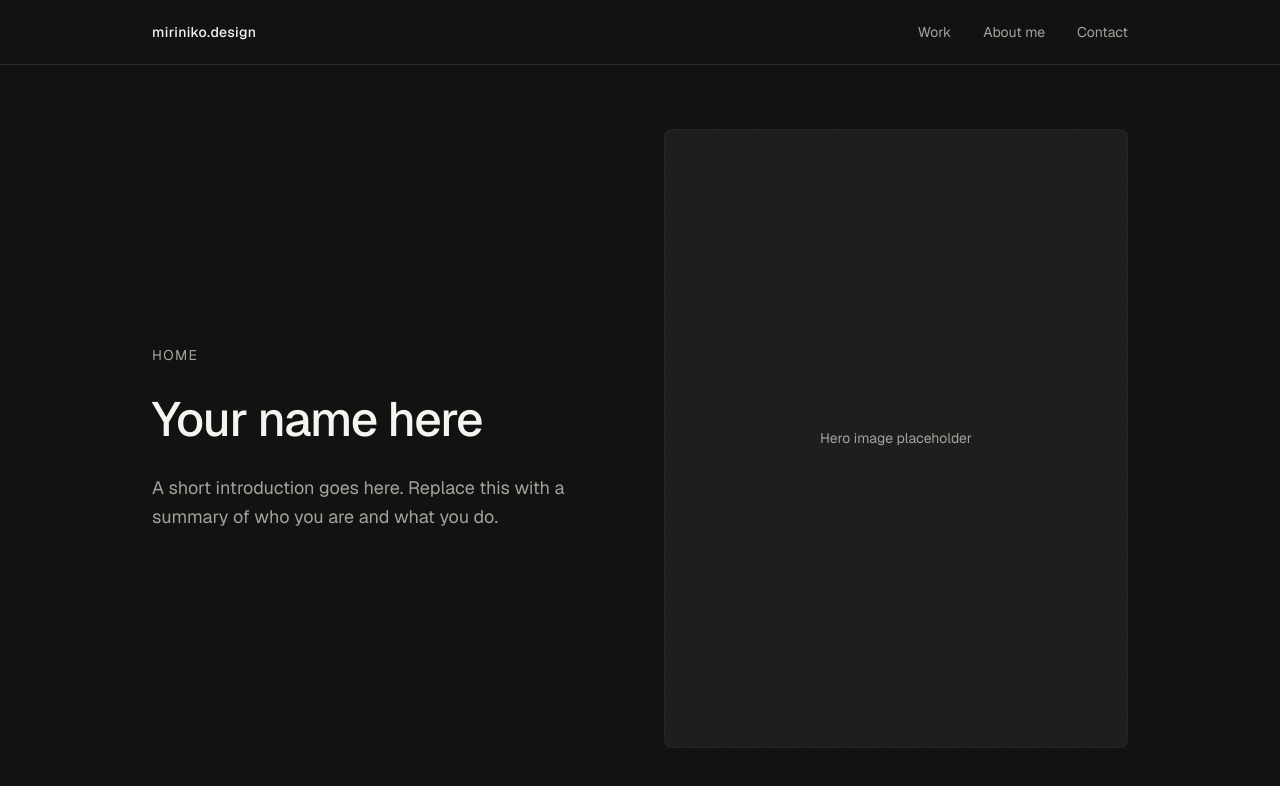
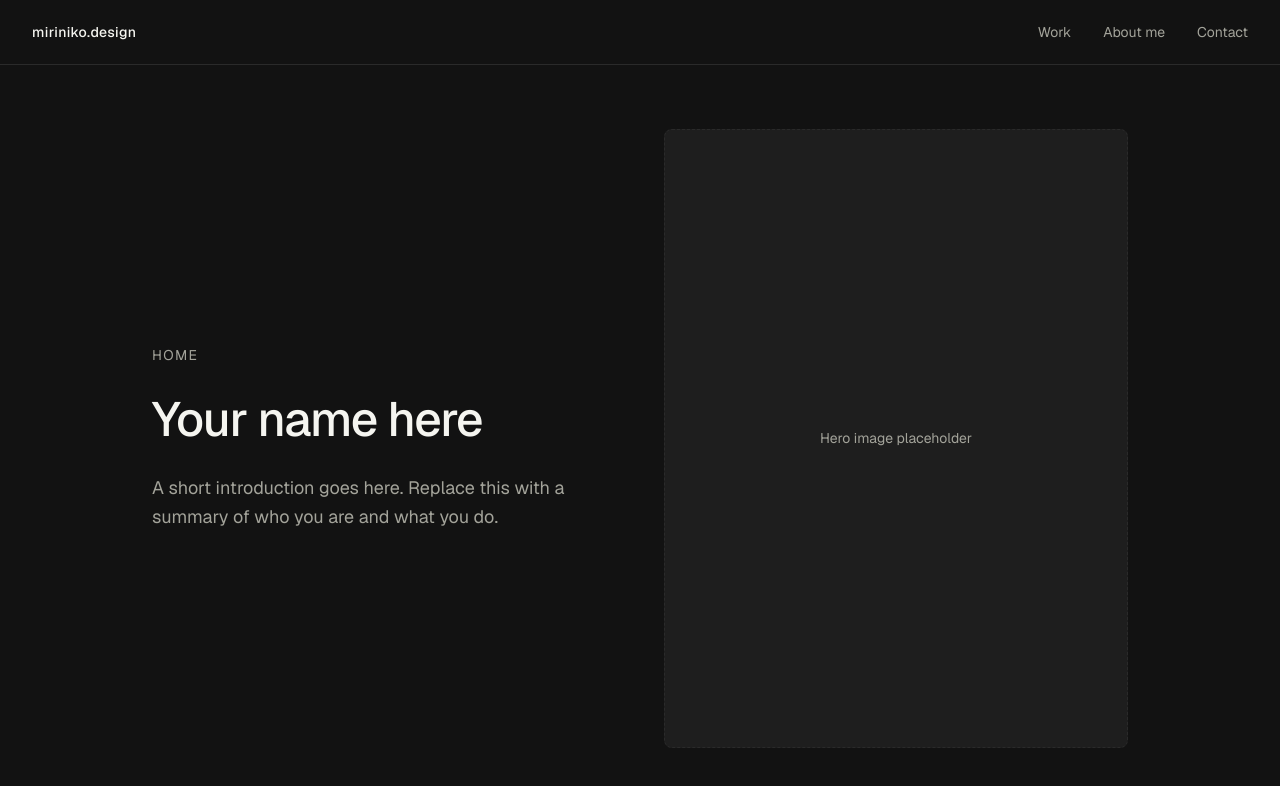
Before and after one commit to doxican/miri-portfolio, a Next.js app: page / in a window 1280 px wide. Shown: the top 786 px of the page. Built offline with nearby package versions, Linux system fonts and the light colour scheme.

Commit message:
changed logo to stick to left

```diff
--- a/components/Nav.tsx
+++ b/components/Nav.tsx
@@ -10,17 +10,17 @@ export default function Nav() {
   return (
     <header className="border-b border-border">
       <nav
-        className="mx-auto flex max-w-5xl items-center justify-between px-6 py-5"
+        className="flex w-full items-center justify-between gap-4 px-6 py-5 sm:px-8"
         aria-label="Main navigation"
       >
         <Link
           href="/"
-          className="text-sm font-medium tracking-wide text-foreground transition-opacity hover:opacity-70"
+          className="shrink-0 text-sm font-medium tracking-wide text-foreground transition-opacity hover:opacity-70"
         >
           miriniko.design
         </Link>
 
-        <ul className="flex flex-wrap items-center gap-6 sm:gap-8">
+        <ul className="flex shrink-0 flex-wrap items-center justify-end gap-6 sm:gap-8">
           {navItems.map(({ href, label }) => (
             <li key={href}>
               <Link
```
